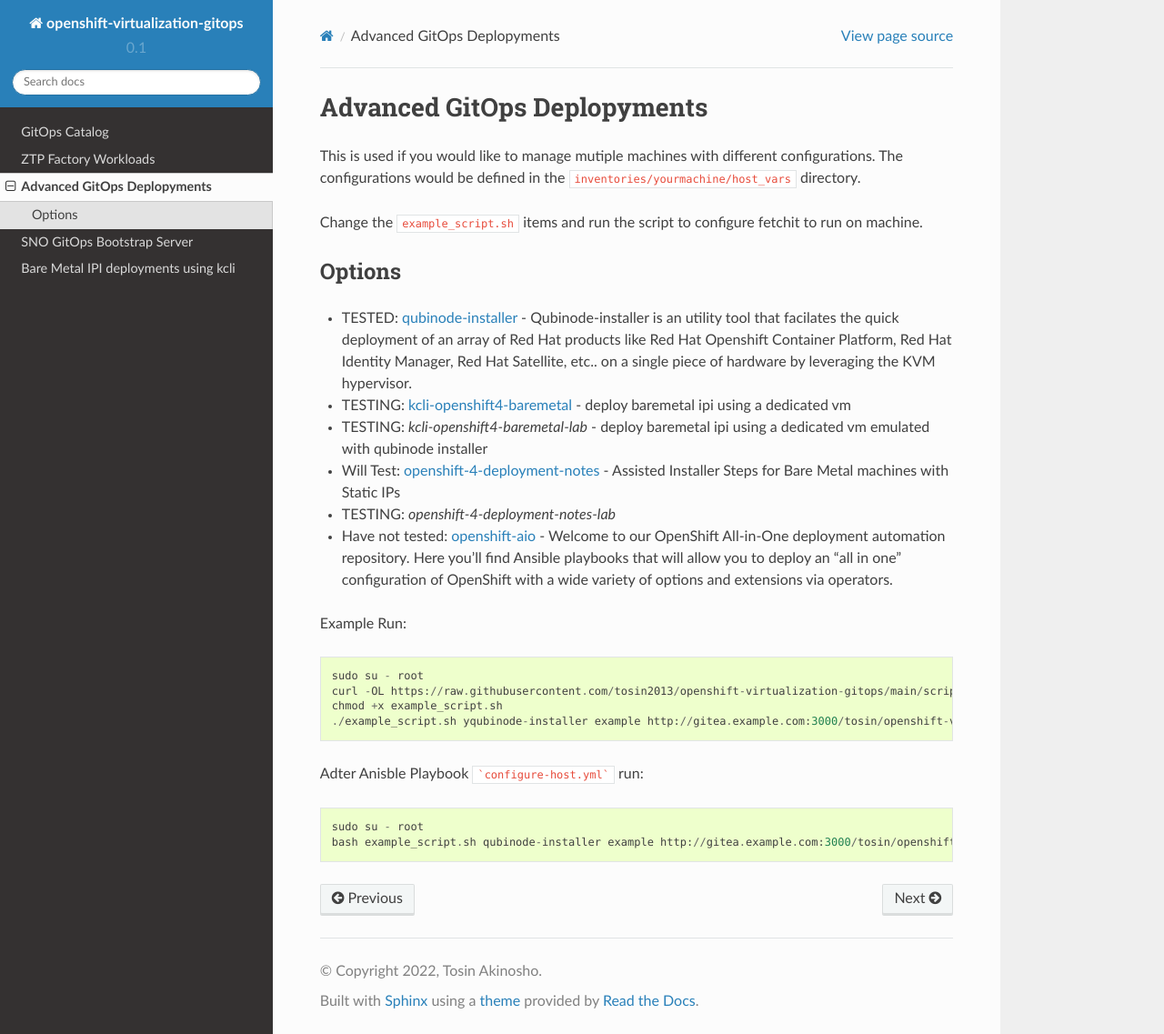
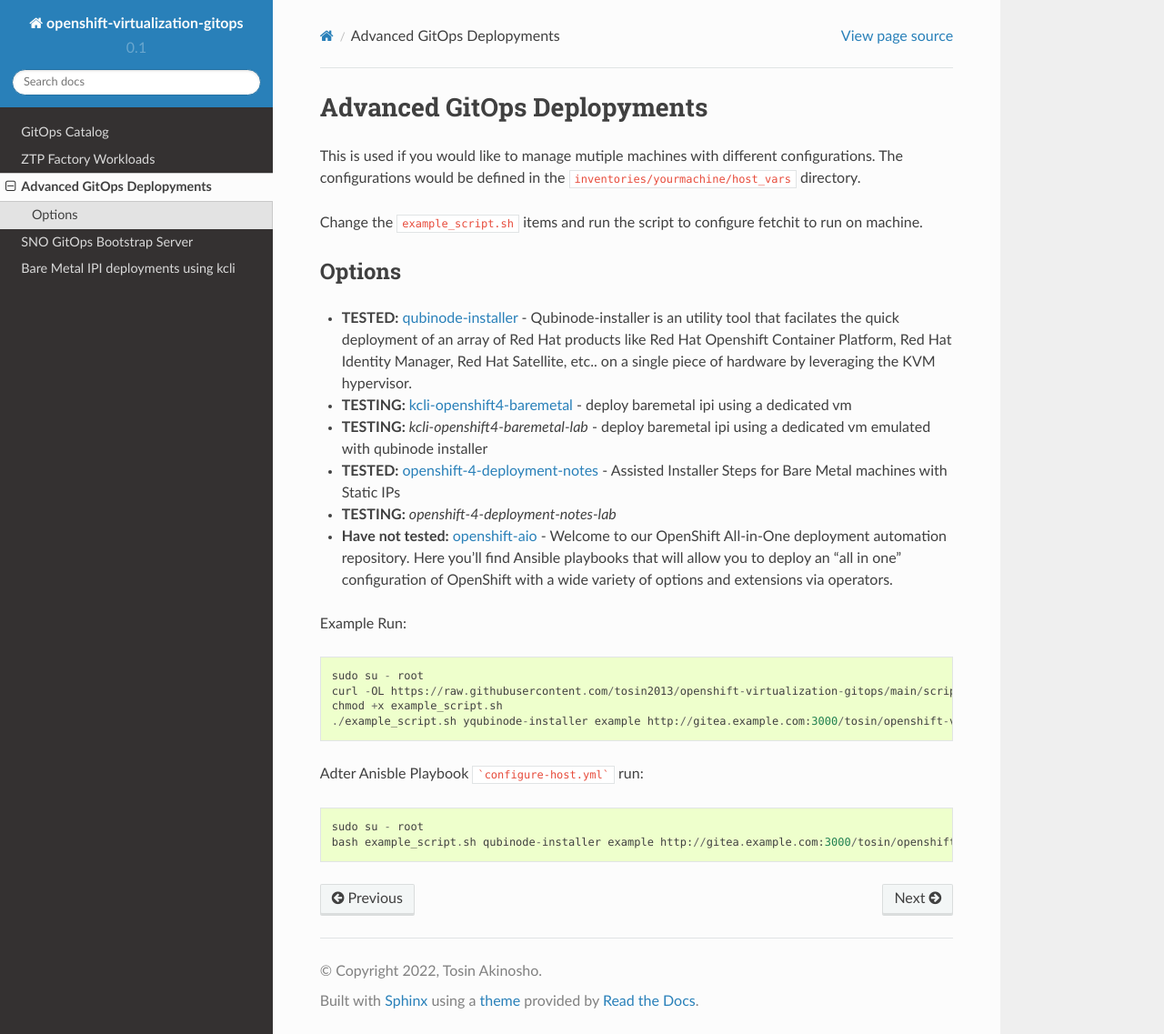
Before and after one commit to tosin2013/kvm-gitops, a Sphinx documentation site: the page built from docs/advanced-gitops-deployments.rst, in a window 1280 px wide and 1137 px high. Shown: the whole window at 91% size. Built offline with Sphinx 7.4.7 and the Read the Docs theme 2.0.0, drawn with Linux system fonts in a browser that asks for light colours.

Commit message:
udpating documentation

```diff
--- a/docs/advanced-gitops-deployments.rst
+++ b/docs/advanced-gitops-deployments.rst
@@ -7,12 +7,12 @@ Change the ``example_script.sh`` items and run the script to configure fetchit t
 
 Options
 ~~~~~~~
-* TESTED: `qubinode-installer <https://github.com/tosin2013/qubinode-installer>`_ - Qubinode-installer is an utility tool that facilates the quick deployment of an array of Red Hat products like Red Hat Openshift Container Platform, Red Hat Identity Manager, Red Hat Satellite, etc.. on a single piece of hardware by leveraging the KVM hypervisor.
-* TESTING:  `kcli-openshift4-baremetal <https://github.com/karmab/kcli-openshift4-baremetal>`_ - deploy baremetal ipi using a dedicated vm
-* TESTING: `kcli-openshift4-baremetal-lab` - deploy baremetal ipi using a dedicated vm emulated with qubinode installer
-* Will Test: `openshift-4-deployment-notes <https://github.com/tosin2013/openshift-4-deployment-notes/tree/master/assisted-installer>`_ - Assisted Installer Steps for Bare Metal machines with Static IPs
-* TESTING: `openshift-4-deployment-notes-lab`
-* Have not tested: `openshift-aio <https://github.com/RHFieldProductManagement/openshift-aio>`_ - Welcome to our OpenShift All-in-One deployment automation repository. Here you'll find Ansible playbooks that will allow you to deploy an "all in one" configuration of OpenShift with a wide variety of options and extensions via operators.
+* **TESTED:** `qubinode-installer <https://github.com/tosin2013/qubinode-installer>`_ - Qubinode-installer is an utility tool that facilates the quick deployment of an array of Red Hat products like Red Hat Openshift Container Platform, Red Hat Identity Manager, Red Hat Satellite, etc.. on a single piece of hardware by leveraging the KVM hypervisor.
+* **TESTING:**  `kcli-openshift4-baremetal <https://github.com/karmab/kcli-openshift4-baremetal>`_ - deploy baremetal ipi using a dedicated vm
+* **TESTING:** `kcli-openshift4-baremetal-lab` - deploy baremetal ipi using a dedicated vm emulated with qubinode installer
+* **TESTED:** `openshift-4-deployment-notes <https://github.com/tosin2013/openshift-4-deployment-notes/tree/master/assisted-installer>`_ - Assisted Installer Steps for Bare Metal machines with Static IPs
+* **TESTING:** `openshift-4-deployment-notes-lab`
+* **Have not tested:** `openshift-aio <https://github.com/RHFieldProductManagement/openshift-aio>`_ - Welcome to our OpenShift All-in-One deployment automation repository. Here you'll find Ansible playbooks that will allow you to deploy an "all in one" configuration of OpenShift with a wide variety of options and extensions via operators.
 
 Example Run::
 
```
